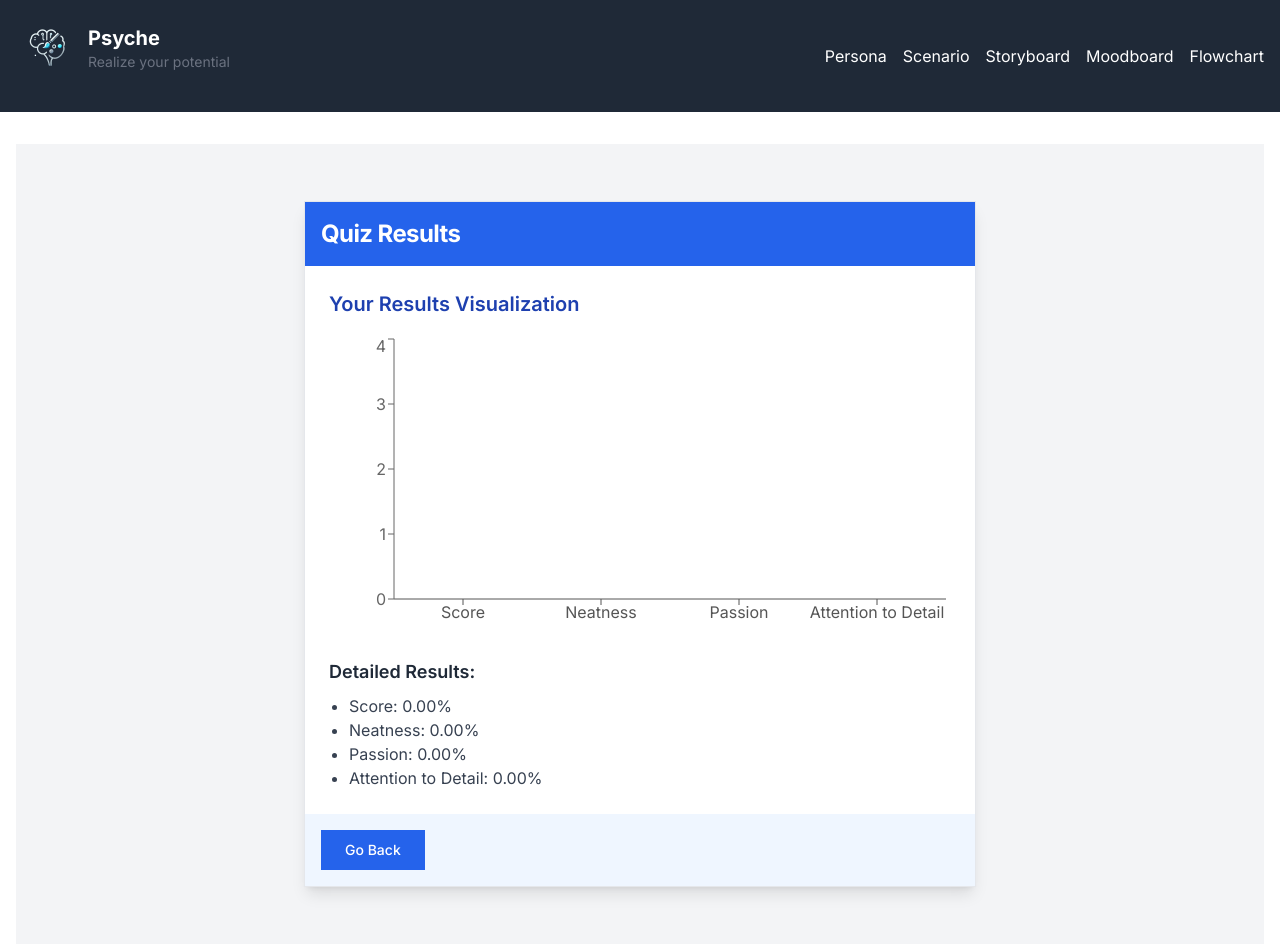
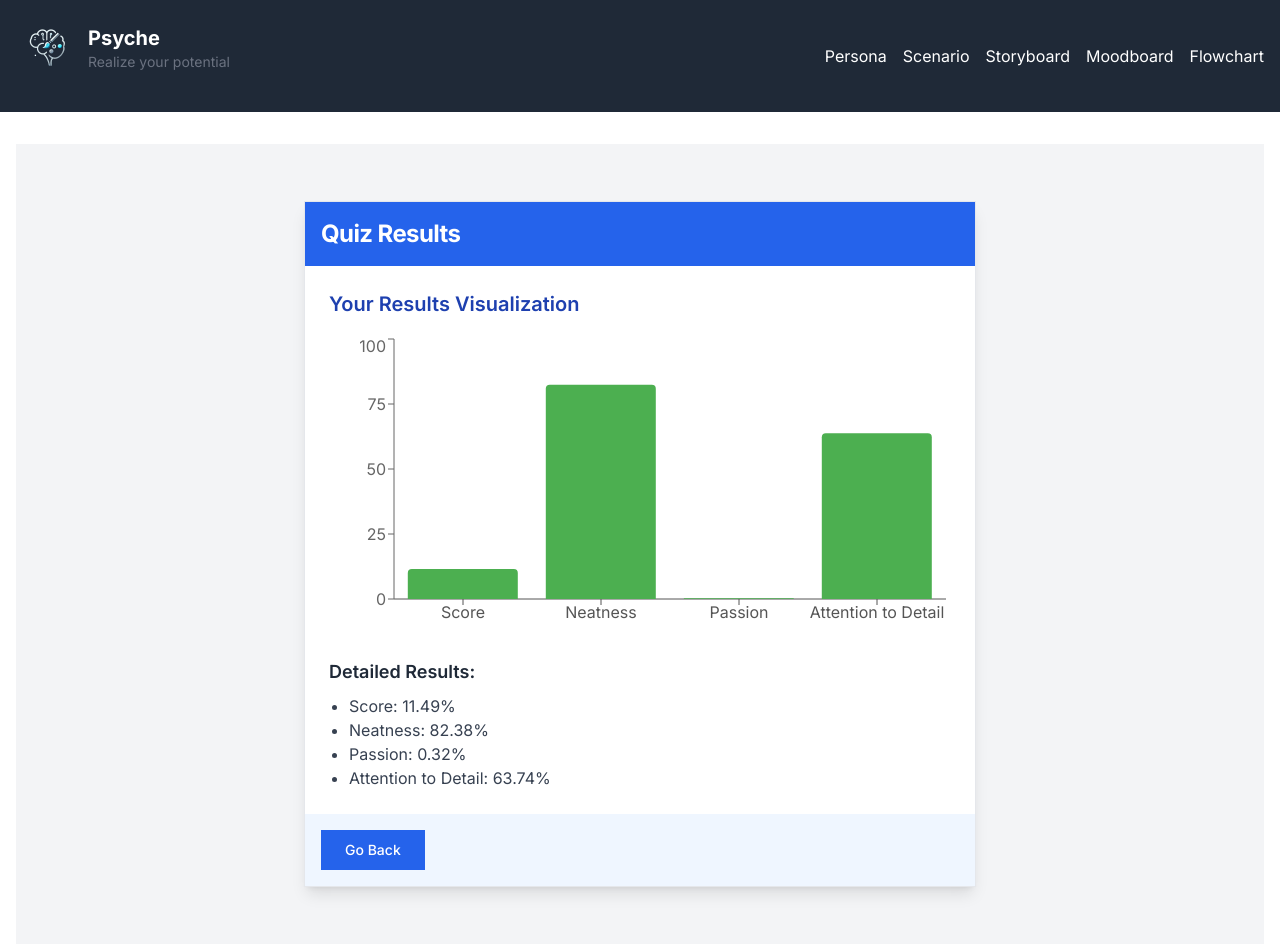
Before and after one commit to SamuraiCali/psycheSite, a Next.js app: page /results_sketch in a window 1280 px wide. Shown: the top 946 px of the page. Built offline with nearby package versions, Linux system fonts and the light colour scheme.

Commit message:
Placeholding

```diff
--- a/app/assessment_sketch/page.tsx
+++ b/app/assessment_sketch/page.tsx
@@ -18,7 +18,6 @@ const quizQuestions = [
     id: 1,
     question: "Do you prefer to work alone or in a team?",
     options: ["Yes", "No"],
-    correctAnswer: 1,
   },
   {
     id: 2,
@@ -30,41 +29,25 @@ const quizQuestions = [
       "Try to recruit some help",
       "Take longer breaks",
     ],
-    correctAnswer: 2,
   },
-  // Add other questions here as before...
+  // Add other questions here as needed...
 ];
 
 export default function QuizPage() {
   const [currentQuestion, setCurrentQuestion] = useState(0);
-  const [answers, setAnswers] = useState<number[]>(
-    new Array(quizQuestions.length).fill(-1)
-  );
   const router = useRouter();
-
-  const handleAnswer = (answer: number) => {
-    const newAnswers = [...answers];
-    newAnswers[currentQuestion] = answer;
-    setAnswers(newAnswers);
-  };
 
   const handleNext = () => {
     if (currentQuestion < quizQuestions.length - 1) {
       setCurrentQuestion(currentQuestion + 1);
     } else {
-      // Calculate dummy scores
-      const correctAnswers = answers.filter(
-        (answer, index) => answer === quizQuestions[index].correctAnswer
-      ).length;
+      // Generate placeholder scores (random values)
+      const score = Math.random() * 100; // Random score for demonstration
+      const neatness = Math.random() * 100; // Random neatness score
+      const passion = Math.random() * 100; // Random passion score
+      const attentionToDetail = Math.random() * 100; // Random attention to detail score
 
-      const score = (correctAnswers / quizQuestions.length) * 100;
-
-      // Generate other scores randomly for placeholders
-      const neatness = Math.random() * 100;
-      const passion = Math.random() * 100;
-      const attentionToDetail = Math.random() * 100;
-
-      // Navigate to results page with these parameters
+      // Navigate to results page with these placeholder scores
       router.push(
         `/results?score=${score}&neatness=${neatness}&passion=${passion}&attention_to_detail=${attentionToDetail}`
       );
@@ -85,8 +68,8 @@ export default function QuizPage() {
           </h2>
           <p className="mb-4 text-gray-700">{question.question}</p>
           <RadioGroup
-            value={answers[currentQuestion].toString()}
-            onValueChange={(value) => handleAnswer(parseInt(value))}
+            value={""} // Placeholder, no need to track the answer
+            onValueChange={() => {}}
           >
             {question.options.map((option, index) => (
               <div key={index} className="flex items-center space-x-2 mb-4">
@@ -94,6 +77,7 @@ export default function QuizPage() {
                   value={index.toString()}
                   id={`option-${index}`}
                   className="text-blue-600"
+                  disabled
                 />
                 <Label htmlFor={`option-${index}`} className="text-gray-700">
                   {option}
@@ -105,7 +89,6 @@ export default function QuizPage() {
         <CardFooter className="p-4 bg-blue-50 rounded-b-lg">
           <Button
             onClick={handleNext}
-            disabled={answers[currentQuestion] === -1}
             className="bg-blue-600 text-white hover:bg-blue-700 disabled:bg-gray-300 transition-colors py-2 px-6 rounded-lg"
           >
             {currentQuestion === quizQuestions.length - 1
--- a/app/results_sketch/page.tsx
+++ b/app/results_sketch/page.tsx
@@ -21,13 +21,12 @@ import {
 
 export default function ResultsPage() {
   const router = useRouter();
-  const query = new URLSearchParams(window.location.search);
 
-  // Get the values from the URL query parameters
-  const score = parseFloat(query.get("score") || "0");
-  const neatness = parseFloat(query.get("neatness") || "0");
-  const passion = parseFloat(query.get("passion") || "0");
-  const attentionToDetail = parseFloat(query.get("attention_to_detail") || "0");
+  // Generate random placeholder values for scores
+  const score = Math.random() * 100;
+  const neatness = Math.random() * 100;
+  const passion = Math.random() * 100;
+  const attentionToDetail = Math.random() * 100;
 
   // Set data for the chart
   const [data, setData] = useState([
@@ -38,7 +37,7 @@ export default function ResultsPage() {
   ]);
 
   useEffect(() => {
-    // You can modify or process the data here if necessary
+    // Modify or process the data here if necessary (e.g., rounding values)
   }, [score, neatness, passion, attentionToDetail]);
 
   return (
```
